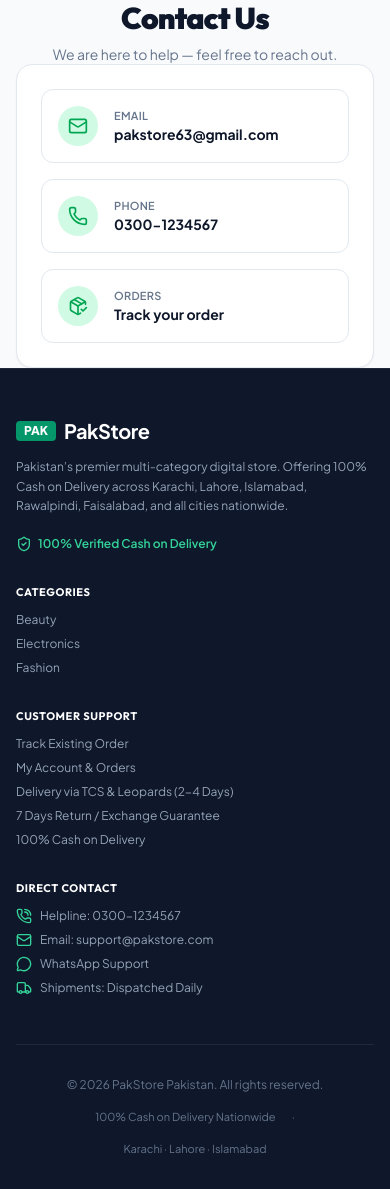
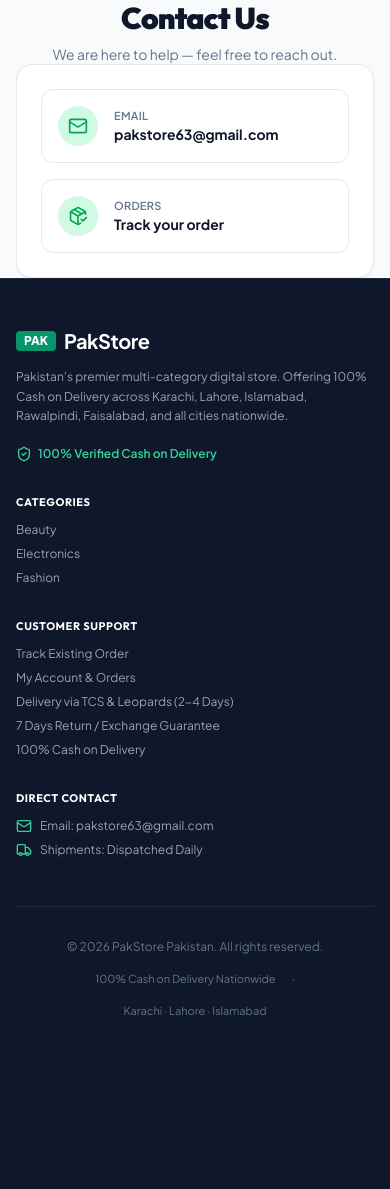
Before and after one commit to AliDevTech-code/Pakstore.com, a PHP site: page /contact.php in a window 390 px wide. Shown: the part 199-1388 px from the top of the page. After the commit the page ends 1214 px from the top, so only its background shows below. Run offline with PHP 8.4, Linux system fonts and the light colour scheme; data comes from the database, SQL or seed files in the repository; some libraries are stand-ins or nearby versions.

Commit message:
Remove phone and WhatsApp contact details, keep email only

```diff
--- a/contact.php
+++ b/contact.php
@@ -29,18 +29,6 @@ require __DIR__ . '/includes/header.php';
                     </span>
                 </a>
 
-                <?php if (setting('phone', '') !== ''): ?>
-                <a href="tel:<?= e(setting('phone', '')) ?>" class="flex items-center gap-4 p-4 rounded-xl border border-slate-200 hover:border-[#00A651] hover:bg-emerald-50 transition-colors">
-                    <span class="w-10 h-10 rounded-full bg-emerald-100 text-[#00A651] flex items-center justify-center shrink-0">
-                        <i data-lucide="phone" class="w-5 h-5"></i>
-                    </span>
-                    <span>
-                        <span class="block text-[11px] text-slate-500 font-semibold uppercase tracking-wide">Phone</span>
-                        <span class="block text-sm font-bold text-slate-900"><?= e(setting('phone', '')) ?></span>
-                    </span>
-                </a>
-                <?php endif; ?>
-
                 <a href="<?= e(url('track-order.php')) ?>" class="flex items-center gap-4 p-4 rounded-xl border border-slate-200 hover:border-[#00A651] hover:bg-emerald-50 transition-colors">
                     <span class="w-10 h-10 rounded-full bg-emerald-100 text-[#00A651] flex items-center justify-center shrink-0">
                         <i data-lucide="package-check" class="w-5 h-5"></i>
--- a/includes/footer.php
+++ b/includes/footer.php
@@ -51,20 +51,10 @@ $footerCount      = cart_count();
             <div class="space-y-3 text-xs">
                 <h4 class="font-bold text-white uppercase tracking-wider text-[11px]">Direct Contact</h4>
                 <div class="space-y-2 text-slate-400">
-                    <a href="tel:<?= e(setting('phone')) ?>" class="flex items-center gap-2 hover:text-white transition-colors">
-                        <i data-lucide="phone-call" class="w-4 h-4 text-emerald-400 shrink-0"></i>
-                        <span>Helpline: <?= e(setting('phone')) ?></span>
+                    <a href="mailto:pakstore63@gmail.com" class="flex items-center gap-2 hover:text-white transition-colors">
+                        <i data-lucide="mail" class="w-4 h-4 text-emerald-400 shrink-0"></i>
+                        <span>Email: pakstore63@gmail.com</span>
                     </a>
-                    <div class="flex items-center gap-2">
-                        <i data-lucide="mail" class="w-4 h-4 text-emerald-400 shrink-0"></i>
-                        <span>Email: <?= e(setting('email')) ?></span>
-                    </div>
-                    <?php if (setting('whatsapp') !== ''): ?>
-                        <a href="https://wa.me/<?= e(clean_phone_wa(setting('whatsapp'))) ?>" target="_blank" rel="noopener noreferrer" class="flex items-center gap-2 hover:text-white transition-colors">
-                            <i data-lucide="message-circle" class="w-4 h-4 text-emerald-400 shrink-0"></i>
-                            <span>WhatsApp Support</span>
-                        </a>
-                    <?php endif; ?>
                     <div class="flex items-center gap-2">
                         <i data-lucide="truck" class="w-4 h-4 text-emerald-400 shrink-0"></i>
                         <span>Shipments: Dispatched Daily</span>
--- a/includes/header.php
+++ b/includes/header.php
@@ -19,8 +19,6 @@ if ($logoUrl !== '' && !preg_match('~^https?://~i', $logoUrl)) {
     }
 }
 $topBarText    = setting('top_bar_text', 'Cash on Delivery All Over Pakistan');
-$phone         = setting('phone', '');
-$whatsapp      = setting('whatsapp', '');
 $supportEmail  = setting('email', '');
 $announcement  = setting('announcement', $topBarText);
 
```
Also changed, not shown: track-order.php (+3 -6 lines).
